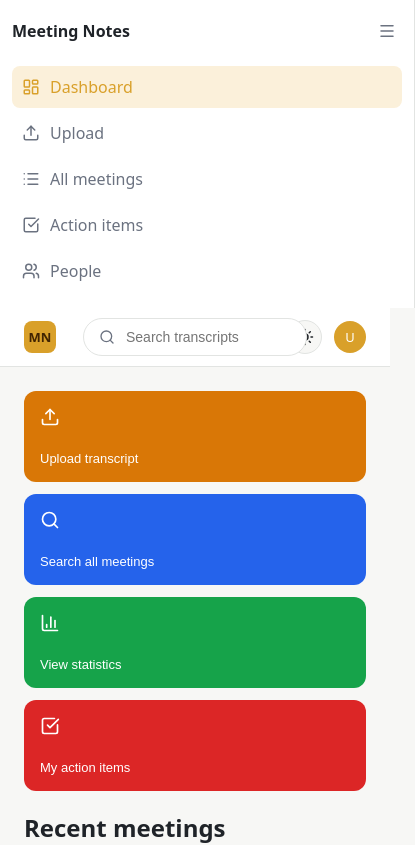
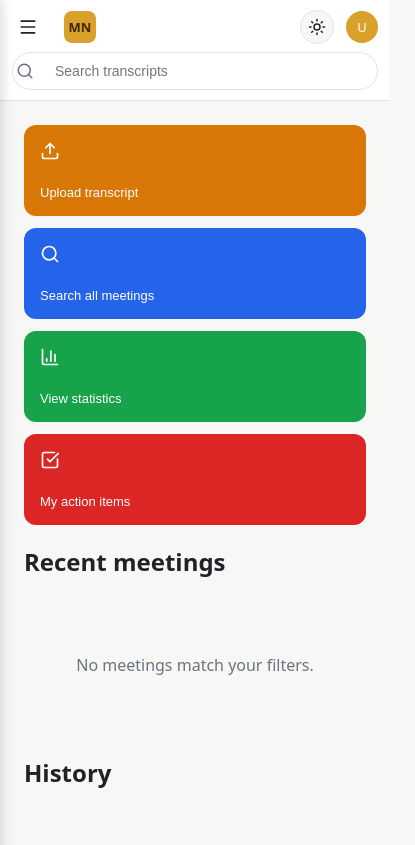
Before and after one commit to Zohaib-617/Smart_Meeting_Dashboard, a React (Vite) app in the folder Smart-Meeting-Dashboard/: page / in a window 390 px wide. Shown: the top 845 px of the page, 415 px wide, since content can reach past the window. Built offline with nearby package versions, Linux system fonts and the light colour scheme.

Commit message:
uploading design & Logic

```diff
--- a/Smart-Meeting-Dashboard/package.json
+++ b/Smart-Meeting-Dashboard/package.json
@@ -11,6 +11,7 @@
   },
   "dependencies": {
     "lucide-react": "^1.28.0",
+    "mammoth": "^1.12.0",
     "react": "^19.2.0",
     "react-dom": "^19.2.0",
     "react-router-dom": "^7.11.0",
--- a/Smart-Meeting-Dashboard/src/App.jsx
+++ b/Smart-Meeting-Dashboard/src/App.jsx
@@ -1,24 +1,27 @@
 // App.jsx
-import React from 'react'
+import React, { useState } from 'react'
 import { BrowserRouter, Routes, Route } from 'react-router-dom'
 import Dashboard from './pages/Dashboard'
 import UploadPage from './pages/UploadPage'
+import AllMeetingsPage from './pages/AllMeetingsPage'
+import ActionItemsPage from './pages/ActionItemsPage'
+import PeoplePage from './pages/PeoplePage'
+import StatsPage from './pages/StatsPage'
 import MeetingDetail from './pages/MeetingDetail'
 import Sidebar from './components/layout/Sidebar'
 import Topbar from './components/layout/Topbar'
 import { MeetingsProvider } from './context/MeetingContext'
-import ActionItemsPage from './pages/ActionItemsPage'
-import PeoplePage from './pages/PeoplePage'
-import StatsPage from './pages/StatsPage'
-import AllMeetingsPage from './pages/AllMeetingsPage'
+
 const App = () => {
+  const [isSidebarOpen, setIsSidebarOpen] = useState(false)
+
   return (
     <MeetingsProvider>
       <BrowserRouter>
         <div className="app-layout">
-          <Sidebar />
+          <Sidebar isOpen={isSidebarOpen} onClose={() => setIsSidebarOpen(false)} />
           <div className="app-main">
-            <Topbar />
+            <Topbar onToggleSidebar={() => setIsSidebarOpen(!isSidebarOpen)} />
             <div className="app-content">
               <Routes>
                 <Route path="/" element={<Dashboard />} />
--- a/Smart-Meeting-Dashboard/src/components/features/upload/TranscriptUploader.jsx
+++ b/Smart-Meeting-Dashboard/src/components/features/upload/TranscriptUploader.jsx
@@ -1,5 +1,6 @@
 // components/features/upload/TranscriptUploader.jsx
 import React, { useState } from 'react'
+import mammoth from 'mammoth/mammoth.browser'
 import LoadingSpinner from '../../ui/LoadingSpinner'
 import { parseTranscript } from '../../../services/transcriptParser'
 import { extractInsights } from '../../../services/extractInsights'
@@ -25,6 +26,24 @@ const resolveParticipants = (speakerNames, people) => {
   return { participantIds, updatedPeople }
 }
 
+const SUPPORTED_EXTENSIONS = ['.txt', '.md', '.docx']
+
+const extractTextFromFile = async (file) => {
+  const name = file.name.toLowerCase()
+
+  if (name.endsWith('.txt') || name.endsWith('.md')) {
+    return file.text()
+  }
+
+  if (name.endsWith('.docx')) {
+    const arrayBuffer = await file.arrayBuffer()
+    const result = await mammoth.extractRawText({ arrayBuffer })
+    return result.value
+  }
+
+  throw new Error('unsupported')
+}
+
 const TranscriptUploader = () => {
   const { meetings, setMeetings, actionItems, setActionItems, people, setPeople } = useMeetingsContext()
   const [isLoading, setIsLoading] = useState(false)
@@ -36,15 +55,16 @@ const TranscriptUploader = () => {
 
     setError(null)
 
-    if (!file.name.endsWith('.txt')) {
-      setError('Only .txt files are supported right now.')
+    const isSupported = SUPPORTED_EXTENSIONS.some((ext) => file.name.toLowerCase().endsWith(ext))
+    if (!isSupported) {
+      setError('Supported file types: .txt, .md, .docx')
       return
     }
 
     setIsLoading(true)
 
     try {
-      const rawText = await file.text()
+      const rawText = await extractTextFromFile(file)
 
       if (!rawText.trim()) {
         setError('That file appears to be empty.')
@@ -73,7 +93,7 @@ const TranscriptUploader = () => {
       setMeetings([...meetings, meeting])
       setActionItems([...actionItems, ...resolvedActionItems])
     } catch (err) {
-      setError('Something went wrong reading that file.')
+      setError('Something went wrong reading that file. Try a .txt, .md, or .docx file.')
     } finally {
       setIsLoading(false)
     }
@@ -94,10 +114,15 @@ const TranscriptUploader = () => {
 
             <div className="upload-center">
               <p>Upload a transcript</p>
-              <span className="upload-hint">Drop a .txt file here or choose one from your device.</span>
+              <span className="upload-hint">Drop a .txt, .md, or .docx file here, or choose one.</span>
               <label className={`btn btn-primary upload-button ${isLoading ? 'is-loading' : ''}`}>
                 {isLoading ? <LoadingSpinner /> : 'Select file'}
-                <input type="file" accept=".txt" onChange={handleFileChange} disabled={isLoading} />
+                <input
+                  type="file"
+                  accept=".txt,.md,.docx"
+                  onChange={handleFileChange}
+                  disabled={isLoading}
+                />
               </label>
             </div>
           </div>
--- a/Smart-Meeting-Dashboard/src/components/layout/Sidebar.jsx
+++ b/Smart-Meeting-Dashboard/src/components/layout/Sidebar.jsx
@@ -3,7 +3,7 @@ import React, { useState } from 'react'
 import { NavLink } from 'react-router-dom'
 import { Menu, LayoutDashboard, Upload, List, CheckSquare, Users } from 'lucide-react'
 
-const Sidebar = () => {
+const Sidebar = ({ isOpen, onClose }) => {
   const [isCollapsed, setIsCollapsed] = useState(false)
 
   const navItems = [
@@ -14,8 +14,15 @@ const Sidebar = () => {
     { label: 'People', path: '/people', icon: Users },
   ]
 
+  const sidebarClass = [
+    'sidebar',
+    isCollapsed ? 'sidebar-collapsed' : '',
+    isOpen ? 'sidebar-open' : 'sidebar-closed',
+  ].join(' ').trim()
+
   return (
-    <div className={isCollapsed ? 'sidebar sidebar-collapsed' : 'sidebar'}>
+    <>
+      <div className={sidebarClass}>
         <div className="sidebar-top">
           {!isCollapsed && <div className="sidebar-logo">Meeting Notes</div>}
           <button
@@ -38,6 +45,7 @@ const Sidebar = () => {
                   isActive ? 'nav-item nav-item-active' : 'nav-item'
                 }
                 title={isCollapsed ? item.label : undefined}
+                onClick={onClose}
               >
                 <Icon size={18} />
                 {!isCollapsed && <span>{item.label}</span>}
@@ -46,6 +54,11 @@ const Sidebar = () => {
           })}
         </nav>
       </div>
+      <div
+        className={isOpen ? 'sidebar-backdrop sidebar-backdrop-visible' : 'sidebar-backdrop'}
+        onClick={onClose}
+      />
+    </>
   )
 }
 
--- a/Smart-Meeting-Dashboard/src/components/layout/Topbar.jsx
+++ b/Smart-Meeting-Dashboard/src/components/layout/Topbar.jsx
@@ -1,11 +1,11 @@
 // components/layout/Topbar.jsx
 import React from 'react'
 import { useNavigate } from 'react-router-dom'
-import { Search, Sun, Moon } from 'lucide-react'
+import { Search, Sun, Moon, Menu } from 'lucide-react'
 import { useMeetingsContext } from '../../context/MeetingContext'
 import { useTheme } from '../../hooks/useTheme'
 
-const Topbar = () => {
+const Topbar = ({ onToggleSidebar }) => {
   const { searchQuery, setSearchQuery } = useMeetingsContext()
   const { theme, toggleTheme } = useTheme()
   const navigate = useNavigate()
@@ -18,9 +18,12 @@ const Topbar = () => {
 
   return (
     <div className="topbar">
+      <button className="sidebar-hamburger" onClick={onToggleSidebar} aria-label="Toggle sidebar">
+        <Menu size={20} />
+      </button>
       <div className="mn-logo">MN</div>
       <div className="topbar-search">
-        <Search size={16} className="topbar-search-icon" />
+        <Search size={18} className="topbar-search-icon" />
         <input
           type="text"
           placeholder="Search transcripts"
--- a/Smart-Meeting-Dashboard/src/index.css
+++ b/Smart-Meeting-Dashboard/src/index.css
@@ -714,18 +714,107 @@ body {
   cursor: pointer;
 }
 
+
+.sidebar-hamburger {
+  display: none;
+  background: none;
+  border: none;
+  color: var(--color-ink);
+  cursor: pointer;
+  padding: 6px;
+  border-radius: 8px;
+  margin-right: 12px;
+  align-items: center;
+  justify-content: center;
+}
+
+.sidebar-hamburger:hover {
+  background: var(--color-bg);
+}
+
+.sidebar-toggle {
+  background: none;
+  border: none;
+  color: var(--color-secondary);
+  cursor: pointer;
+  padding: 6px;
+  border-radius: 8px;
+  display: flex;
+  align-items: center;
+  justify-content: center;
+  flex-shrink: 0;
+}
+
+.sidebar-toggle:hover {
+  background: var(--color-bg);
+}
+
 /* Responsive */
+
 @media (max-width: 720px) {
-  .app-layout {
-    flex-direction: column;
+  .sidebar-toggle {
+    display: none;
+  }
+
+  .sidebar.sidebar-collapsed {
+    width: 220px;
   }
 
   .sidebar {
+    position: fixed;
+    top: 0;
+    left: 0;
+    height: 100vh;
+    width: 220px;
+    z-index: 100;
+    box-shadow: 2px 0 12px rgba(0, 0, 0, 0.15);
+    transition: transform 0.2s ease;
+  }
+
+  .sidebar-closed {
+    transform: translateX(-100%);
+  }
+
+  .sidebar-open {
+    transform: translateX(0);
+  }
+
+  .sidebar-backdrop {
+    display: none;
+  }
+
+  .sidebar-backdrop-visible {
+    display: block;
+    position: fixed;
+    inset: 0;
+    background: rgba(0, 0, 0, 0.4);
+    z-index: 99;
+  }
+
+  .app-main {
+    margin-left: 0;
     width: 100%;
   }
 
-  .sidebar-collapsed {
+  .topbar {
+    flex-wrap: wrap;
+    gap: 8px;
+    padding: 10px 12px;
+  }
+
+  .topbar-search {
+    position: static;
+    transform: none;
+    order: 3;
     width: 100%;
+  }
+
+  .topbar-search input {
+    width: 100%;
+  }
+
+  .topbar-right {
+    margin-left: auto;
   }
 
   .quick-actions,
@@ -733,8 +822,57 @@ body {
   .history-list {
     grid-template-columns: 1fr;
   }
+}
+
+@media (max-width: 960px) and (min-width: 721px) {
+  .topbar-search {
+    position: static;
+    transform: none;
+    flex: 1;
+    max-width: 420px;
+    min-width: 0;
+    margin: 0 16px;
+  }
 
   .topbar-search input {
-    width: 160px;
+    width: 100%;
   }
 }
+
+@media (max-width: 960px) and (min-width: 721px) {
+  .topbar {
+    display: flex;
+    align-items: center;
+  }
+
+  .mn-logo {
+    flex-shrink: 0;
+  }
+
+  .topbar-search {
+    position: relative;
+    left: auto;
+    transform: none;
+    display: flex;
+    align-items: center;
+    flex: 1;
+    max-width: 420px;
+    min-width: 0;
+    margin: 0 16px;
+  }
+
+  .topbar-search input {
+    width: 100%;
+  }
+
+  .topbar-right {
+    flex-shrink: 0;
+    margin-left: auto;
+  }
+}
+
+@media (max-width: 720px) {
+  .sidebar-hamburger {
+    display: flex !important;
+  }
+}
```
Also changed, not shown: 1 other file (tests, documents, lock files or other folders). Lines whose indentation alone changed are shown as unchanged.
